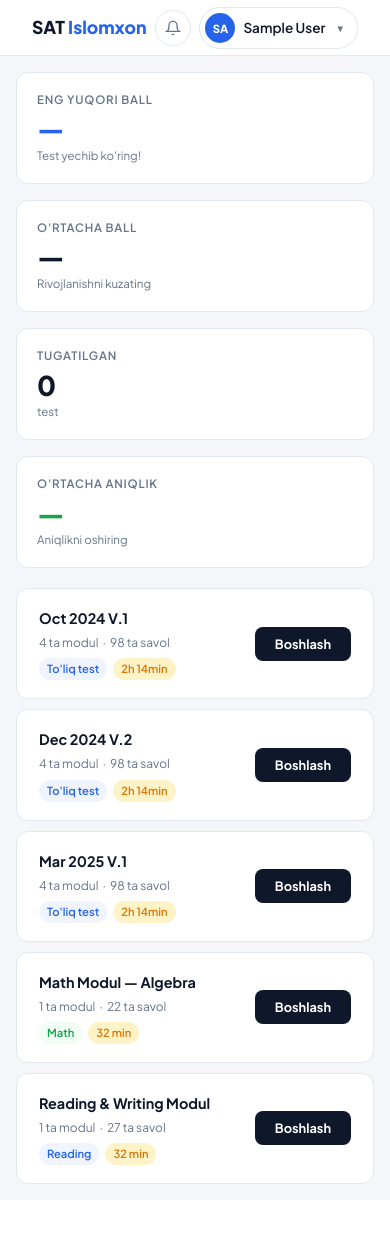
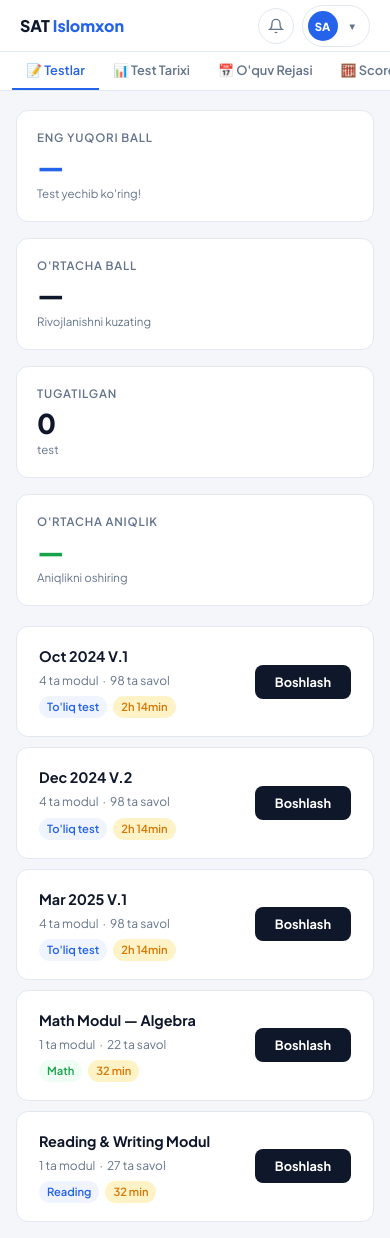
Before and after one commit to Nurmuhammad15/Satislomhon1, a Django app: page /dashboard/ in a window 390 px wide. Before the commit the page ends 1184 px from the top, so only its background shows below. Run offline with Django 5.2, Linux system fonts and the light colour scheme; the visitor is signed in with stand-in values (Sample User, id 1).

Commit message:
Add mobile tab nav and fix nav overflow

```diff
--- a/main/templates/main/dashboard.html
+++ b/main/templates/main/dashboard.html
@@ -32,11 +32,11 @@
         nav {
             position: fixed; top: 0; left: 0; right: 0; z-index: 200;
             display: flex; align-items: center; justify-content: space-between;
-            padding: 0 32px; height: 56px;
+            padding: 0 20px; height: 52px;
             background: var(--white);
             border-bottom: 1px solid var(--border);
         }
-        .logo { font-weight: 800; font-size: 1.1rem; color: var(--text); text-decoration: none; }
+        .logo { font-weight: 800; font-size: 1rem; color: var(--text); text-decoration: none; }
         .logo span { color: var(--accent); }
         .nav-right { display: flex; align-items: center; gap: 8px; }
         .btn { display: inline-flex; align-items: center; justify-content: center; gap: 6px; border: none; cursor: pointer; font-family: var(--font); font-weight: 600; transition: all 0.18s; text-decoration: none; border-radius: 8px; font-size: 0.85rem; }
@@ -136,7 +136,24 @@
             display: flex; align-items: center; justify-content: center;
             font-size: 0.7rem; font-weight: 800; color: #fff; flex-shrink: 0;
         }
-        .av-name { font-size: 0.85rem; font-weight: 600; color: var(--text); }
+        .av-name { font-size: 0.82rem; font-weight: 600; color: var(--text); }
+
+        /* Mobile tab nav below topbar */
+        .mobile-tabnav {
+            display: none;
+            position: fixed; top: 52px; left: 0; right: 0; z-index: 190;
+            background: var(--white); border-bottom: 1px solid var(--border);
+            overflow-x: auto; scrollbar-width: none;
+        }
+        .mobile-tabnav::-webkit-scrollbar { display: none; }
+        .mobile-tabnav-inner { display: flex; min-width: max-content; padding: 0 12px; }
+        .mtab-btn {
+            padding: 10px 14px; font-size: 0.8rem; font-weight: 600;
+            color: var(--muted); background: none; border: none;
+            border-bottom: 2px solid transparent; cursor: pointer;
+            font-family: var(--font); white-space: nowrap; transition: all 0.15s;
+        }
+        .mtab-btn.active { color: var(--accent); border-bottom-color: var(--accent); }
         .av-chevron { font-size: 0.6rem; color: var(--muted); margin-left: 2px; }
         .dropdown {
             position: absolute; top: calc(100% + 6px); right: 0;
@@ -163,7 +180,7 @@
         .dd-dot.green { background: var(--green); }
 
         /* ── LAYOUT ── */
-        .layout { display: flex; padding-top: 56px; min-height: 100vh; }
+        .layout { display: flex; padding-top: 52px; min-height: 100vh; }
 
         /* Sidebar */
         .sidebar {
@@ -377,11 +394,14 @@
 
         @media (max-width: 900px) {
             .sidebar { display: none; }
+            .mobile-tabnav { display: block; }
+            .av-name { display: none; }
+            .layout { padding-top: 94px; }
             .main-content { margin-left: 0; padding: 16px; }
             .calc-layout { grid-template-columns: 1fr; }
             .grid-2, .grid-3, .grid-4 { grid-template-columns: 1fr; }
             .time-options { grid-template-columns: 1fr 1fr; }
-            .notif-dropdown { width: calc(100vw - 32px); right: -52px; }
+            .notif-dropdown { width: calc(100vw - 24px); right: -40px; }
             /* Modal full screen on mobile */
             .modal {
                 width: 100% !important; max-width: 100% !important;
@@ -443,6 +463,16 @@
         </div>
     </div>
 </nav>
+
+<!-- MOBILE TAB NAV -->
+<div class="mobile-tabnav">
+    <div class="mobile-tabnav-inner">
+        <button class="mtab-btn active" id="mtab-practice" onclick="setTab('practice')">📝 Testlar</button>
+        <button class="mtab-btn" id="mtab-history" onclick="setTab('history')">📊 Test Tarixi</button>
+        <button class="mtab-btn" id="mtab-studyplan" onclick="setTab('studyplan')">📅 O'quv Rejasi</button>
+        <button class="mtab-btn" id="mtab-calc" onclick="setTab('calc')">🧮 Score Calc</button>
+    </div>
+</div>
 
 <div class="layout">
     <!-- SIDEBAR -->
@@ -963,6 +993,10 @@
         const sidebarMap = { practice: 0, history: 1, studyplan: 2, calc: 3 };
         const items = document.querySelectorAll('.sidebar-item');
         if (items[sidebarMap[name]]) items[sidebarMap[name]].classList.add('active');
+        // Sync mobile tab nav
+        document.querySelectorAll('.mtab-btn').forEach(b => b.classList.remove('active'));
+        const mtab = document.getElementById('mtab-' + name);
+        if (mtab) { mtab.classList.add('active'); mtab.scrollIntoView({inline:'center', behavior:'smooth'}); }
         window.scrollTo(0, 0);
     }
 
```
